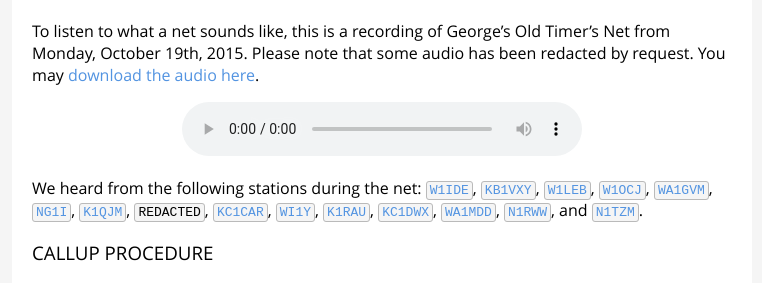
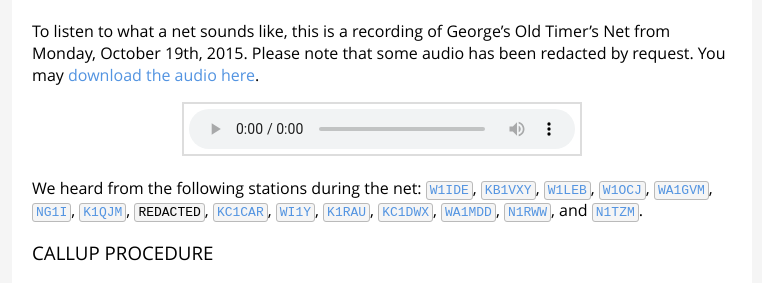
Before and after one commit to mide/mide.io, a Jekyll site: the page built from _posts/2015-10-19-running-a-ham-radio-net.md, in a window 1280 px wide. Shown: the part 1511-1794 px from the top of the page, without its empty margins (258-1020 px from the left). Built offline with Jekyll 4.4.1, drawn with Linux system fonts in a browser that asks for light colours; Markdown is read by kramdown in place of the engine named in the settings; the table of contents is made by our own code.

Commit message:
More consistent CSS

```diff
--- a/_sass/_base.scss
+++ b/_sass/_base.scss
@@ -118,17 +118,12 @@
     overflow-x: auto;
   }
 
-  img, iframe, video{
-    max-width: 400px;
+  img, video, audio{
+    width: 400px;
+    min-height: 45px;
     margin-left: calc((100% - 400px) / 2);
     margin-right: calc((100% - 400px) / 2);
     box-sizing: border-box;
-  }
-
-  audio{
-    width: 400px;
-    margin-left: calc((100% - 400px) / 2);
-    margin-right: calc((100% - 400px) / 2);
   }
 
   blockquote{
@@ -158,7 +153,7 @@
 @media (min-width: 414px){
   #content{
     padding: 20px;
-    img, iframe, video{
+    img, video, audio{
       padding: 5px;
       border: 2px solid #ddd;
     }
```
